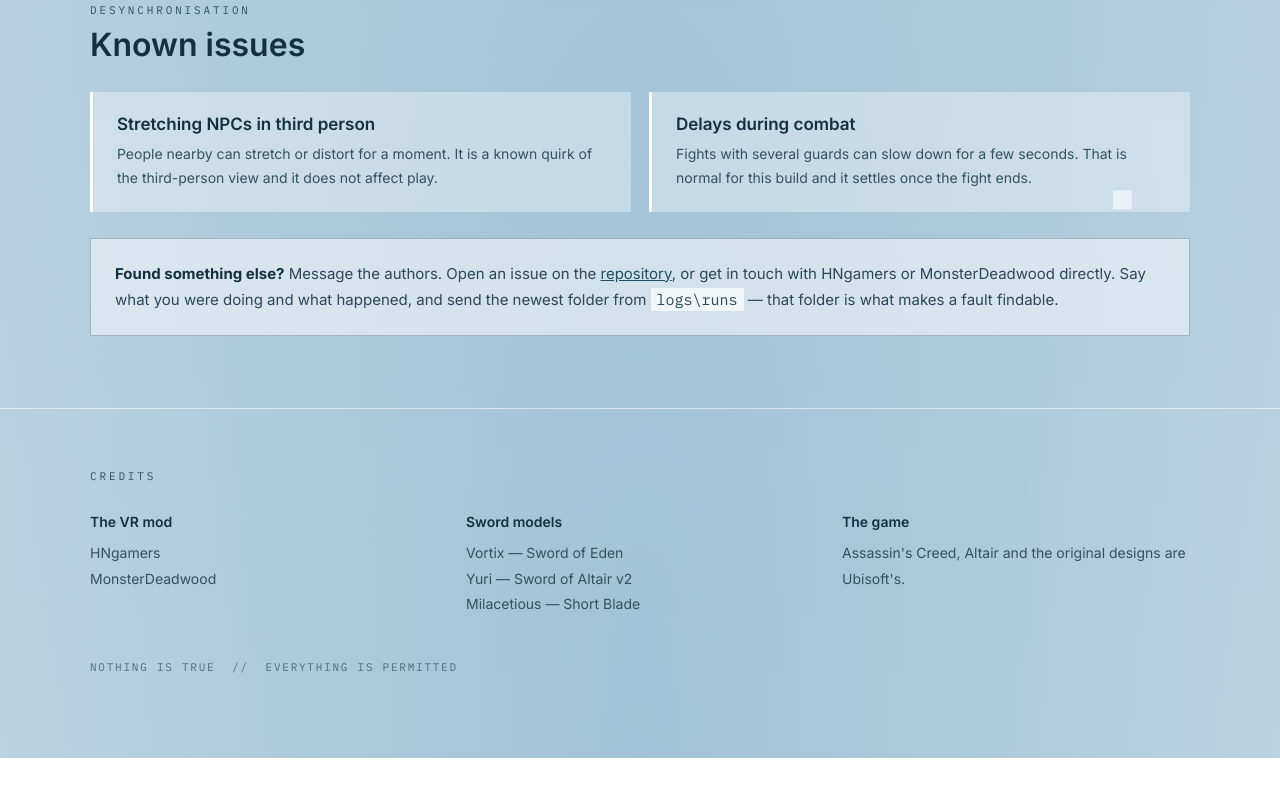
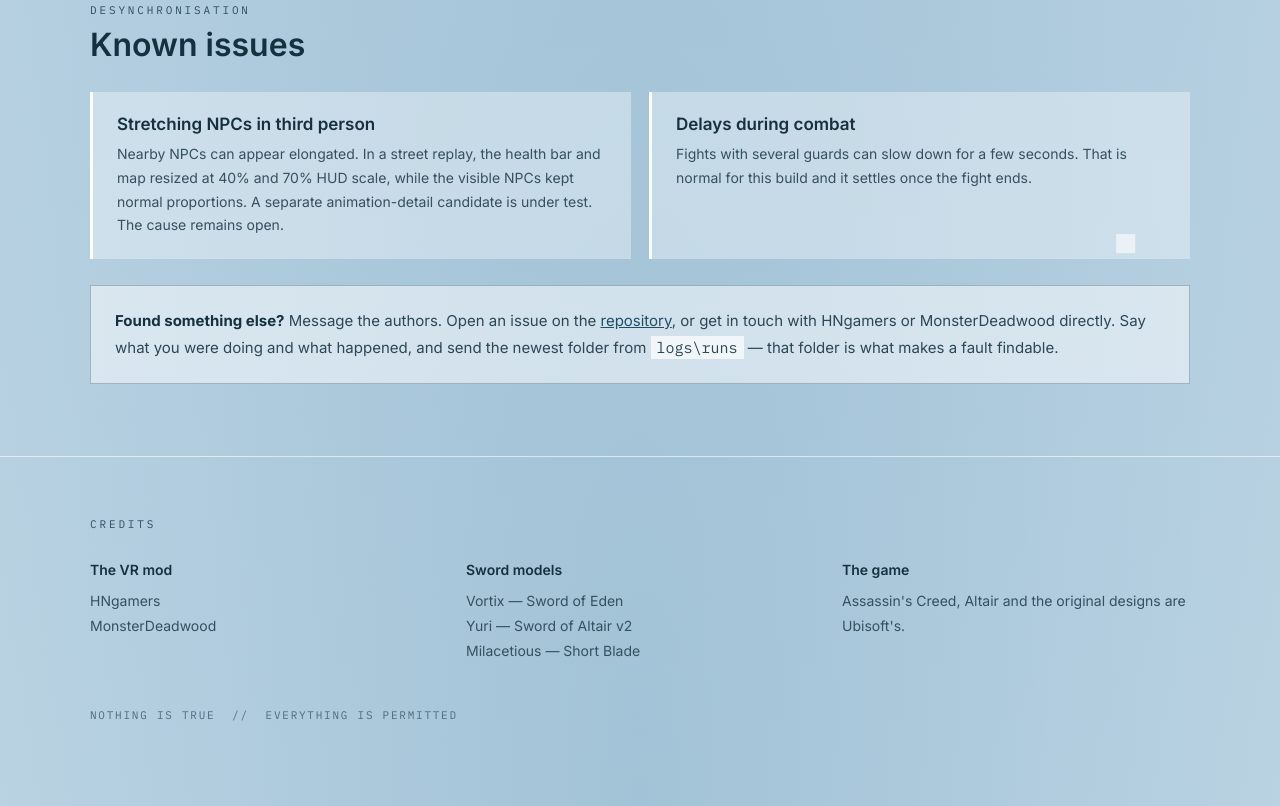
Before and after one commit to Hngamers191/AC1-VR-MOD, a plain HTML site: page docs/index.html in a window 1280 px wide. Shown: the part 6099-6905 px from the top of the page. Before the commit the page ends 6857 px from the top, so only its background shows below. Drawn offline with Linux system fonts and the light colour scheme.

Commit message:
Record third-person HUD comparison and open visual issue

```diff
--- a/docs/index.html
+++ b/docs/index.html
@@ -313,7 +313,7 @@ a:hover { color: #0E3446; }
         <div style="display: flex; flex-wrap: wrap; gap: 18px;">
           <div style="flex: 1 1 320px; min-width: 0; border-left: 3px solid rgba(255,255,255,0.95); background: rgba(255,255,255,0.35); padding: 22px 24px;">
             <h3 style="margin: 0 0 8px; font-size: 17px; font-weight: 600; color: #15303F;">Stretching NPCs in third person</h3>
-            <p style="margin: 0; font-size: 14px; line-height: 1.7; color: #35505F;">People nearby can stretch or distort for a moment. It is a known quirk of the third-person view and it does not affect play.</p>
+            <p style="margin: 0; font-size: 14px; line-height: 1.7; color: #35505F;">Nearby NPCs can appear elongated. In a street replay, the health bar and map resized at 40% and 70% HUD scale, while the visible NPCs kept normal proportions. A separate animation-detail candidate is under test. The cause remains open.</p>
           </div>
           <div style="flex: 1 1 320px; min-width: 0; border-left: 3px solid rgba(255,255,255,0.95); background: rgba(255,255,255,0.35); padding: 22px 24px;">
             <h3 style="margin: 0 0 8px; font-size: 17px; font-weight: 600; color: #15303F;">Delays during combat</h3>
```
